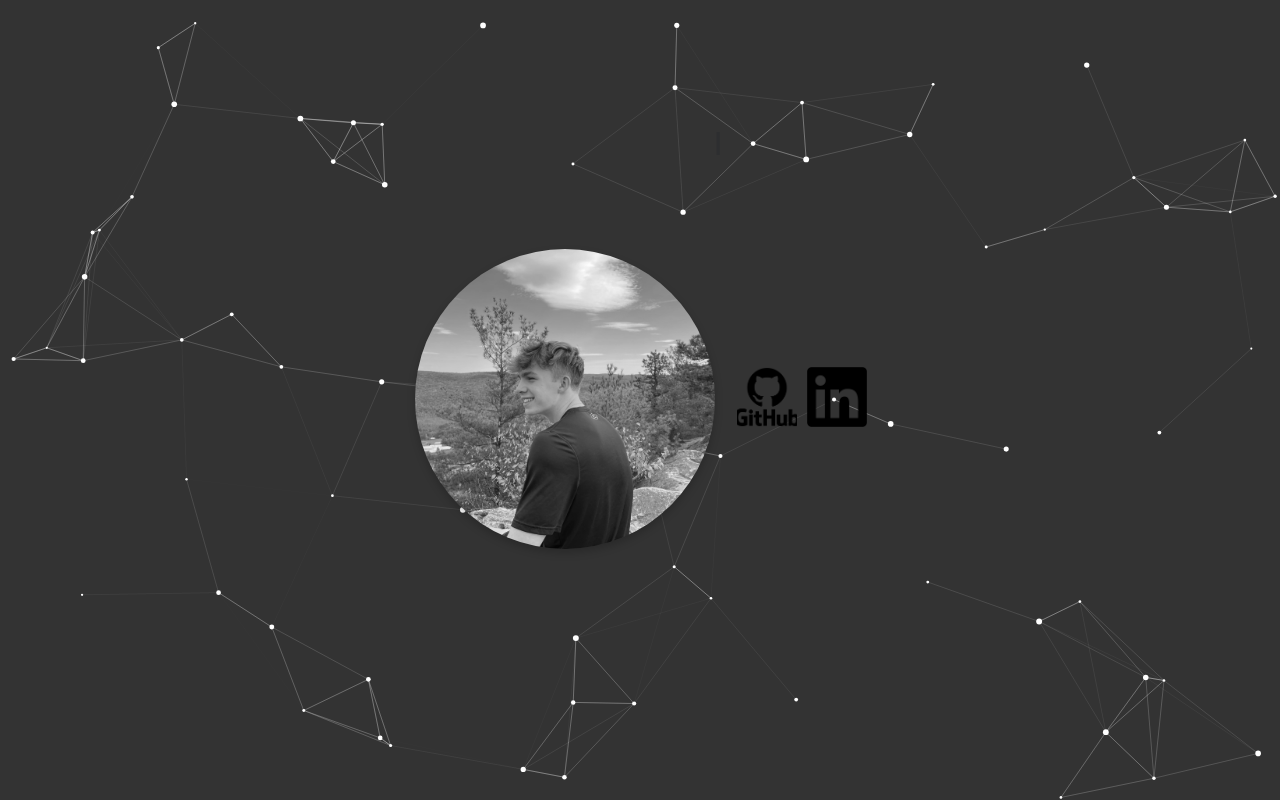
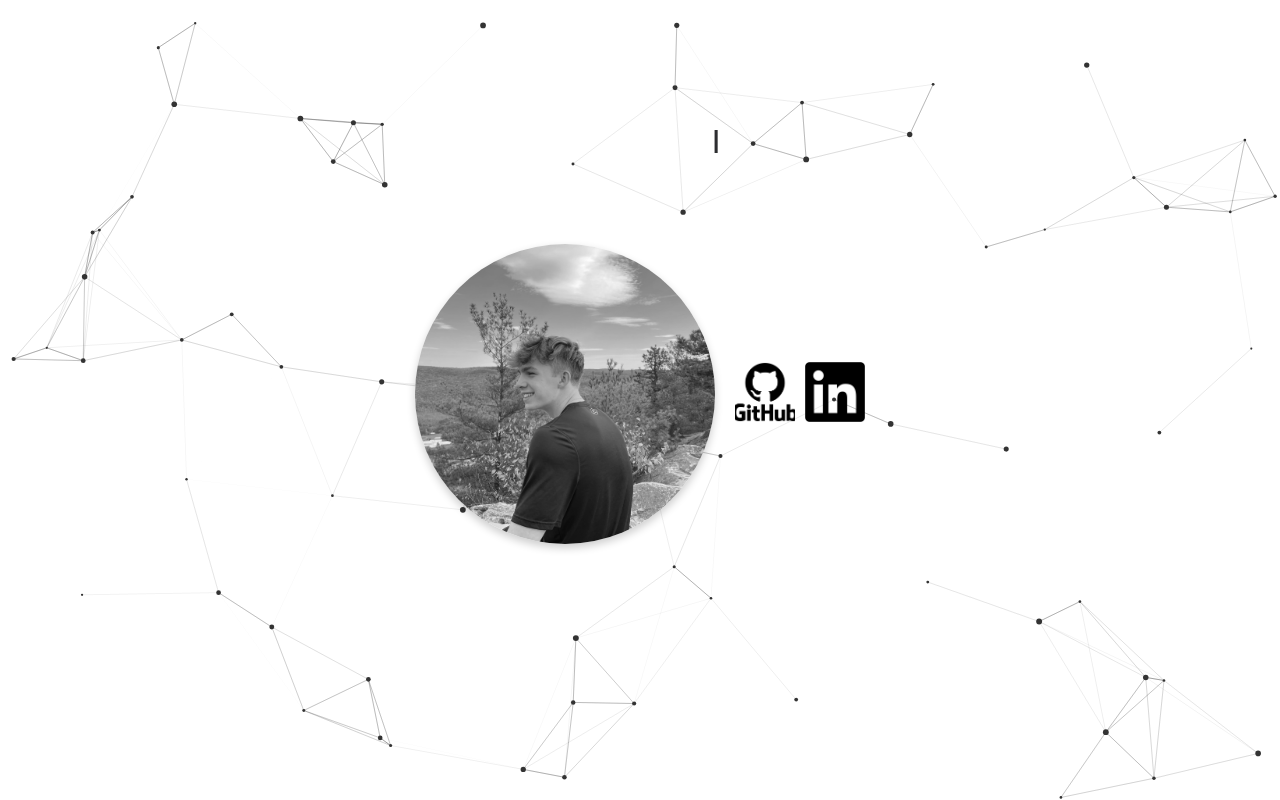
Before and after one commit to simonjupp123/PersonalWebsite, a React (Create React App) app in the folder my_website/: page / in a window 1280 px wide. Built offline with nearby package versions, Linux system fonts and the light colour scheme.

Commit message:
more basic css changes

```diff
--- a/my_website/src/components/ParticleBackground.js
+++ b/my_website/src/components/ParticleBackground.js
@@ -34,7 +34,7 @@ const ParticlesComponent = (props) => {
     () => ({
       background: {
         color: {
-          value: "#333",
+          value: "#ffffff",
         },
       },
       fpsLimit: 120,
@@ -61,10 +61,10 @@ const ParticlesComponent = (props) => {
       },
       particles: {
         color: {
-          value: "#FFFFFF",
+          value: "#333",
         },
         links: {
-          color: "#FFFFFF",
+          color: "#333",
           distance: 150,
           enable: true,
           opacity: 0.3,
--- a/my_website/src/styles/styles.css
+++ b/my_website/src/styles/styles.css
@@ -31,10 +31,12 @@ body {
 
   h1 {
     color: #333;
+    background-color: #ffffff
   }
 
   h2 {
     color: #2d2e30;
+    background-color: #ffffff
   }
 
 
@@ -119,7 +121,7 @@ form {
     width: 100%;
     /* justify-content: space-between; */
     align-items: center; /* Vertically centers the content */
-    border: 2px solid #852c88; /* Optional: Add a border to create a clear rectangular design */
+    /* border: 2px solid #852c88;  */
     border-radius: 10px; /* Optional: Rounded corners for the rectangle */
     box-shadow: 0px 4px 12px rgba(0, 0, 0, 0.1); /* Optional: Add shadow for depth */
   }
@@ -127,7 +129,7 @@ form {
   .home-description {
     margin-top: 10px;
     font-size: 1.2em;
-    border: 1px solid #45c766;
+    /* border: 1px solid #45c766; */
   }
 
   .bottom-row {
@@ -135,7 +137,7 @@ form {
     justify-content: space-between;
     align-items: center;
     gap: 20px; /* Adds space between child elements */
-    border: 1px solid #9b2525;
+    /* border: 1px solid #9b2525; */
 
   }
 
@@ -146,18 +148,18 @@ form {
     flex-direction: column;
     justify-content: flex-end;
     align-items: flex-end;
-    border: 1px solid #c9bb3b;
+    /* border: 1px solid #c9bb3b; */
     /* background-color: #bdb8b8; */
   }
 
   .social-links {
     display: flex;
     gap: 10px;
-    border: 1px solid #281081;
+    /* border: 1px solid #7056cf; */
+    background-color: #ffffff;
 
   }
   #particles canvas {
     z-index: -1;
-    background: rgb(56, 56, 56);
-    height: 100vh;
+    background: "#7056cf";
 }
```
Also changed, not shown: 1 other file (tests, documents, lock files or other folders).
